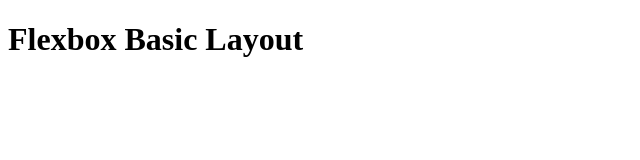
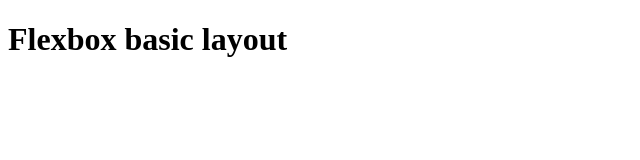
Before and after one commit to ccruz80/ccruz80.github.io, a plain HTML site: page grc339/flexbox-basic-layout/index.html in a window 1280 px wide. Shown: the full height of the page, 0-640 px from the left. Drawn offline with Linux system fonts and the light colour scheme.

Commit message:
Update index.html

```diff
--- a/grc339/flexbox-basic-layout/index.html
+++ b/grc339/flexbox-basic-layout/index.html
@@ -6,9 +6,9 @@
         <meta http-equiv="Cache-Control" content="no-cache, no-store, must-revalidate" />
         <meta http-equiv="Pragma" content="no-cache" />
         <meta http-equiv="Expires" content="0" />
-        <title>GRC 339: Flexbox Basic Layout</title>
+        <title>GRC 339: Flexbox basic layout</title>
     </head>
     <body>
-        <h1>Flexbox Basic Layout</h1>
+        <h1>Flexbox basic layout</h1>
     </body>
 </html>
```
